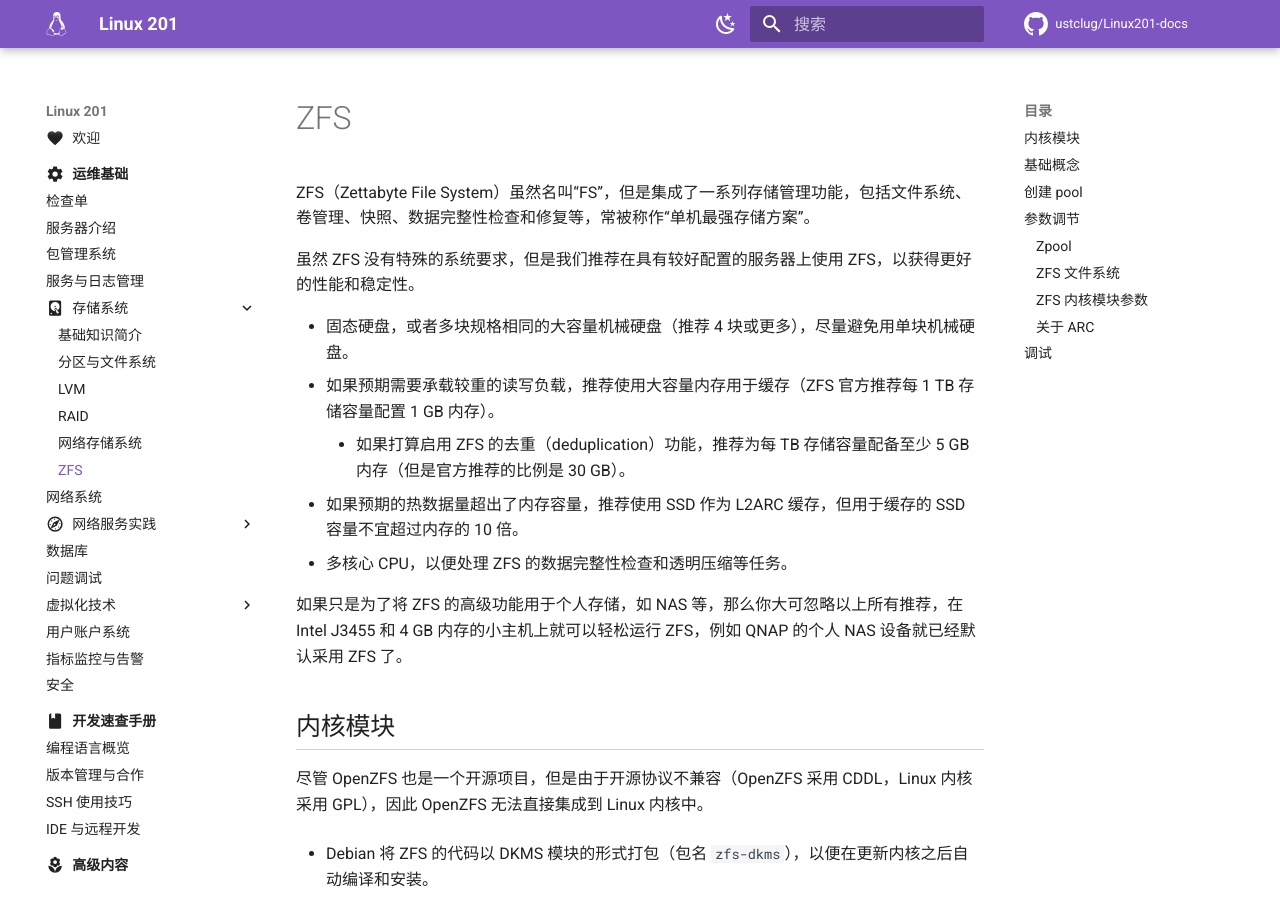
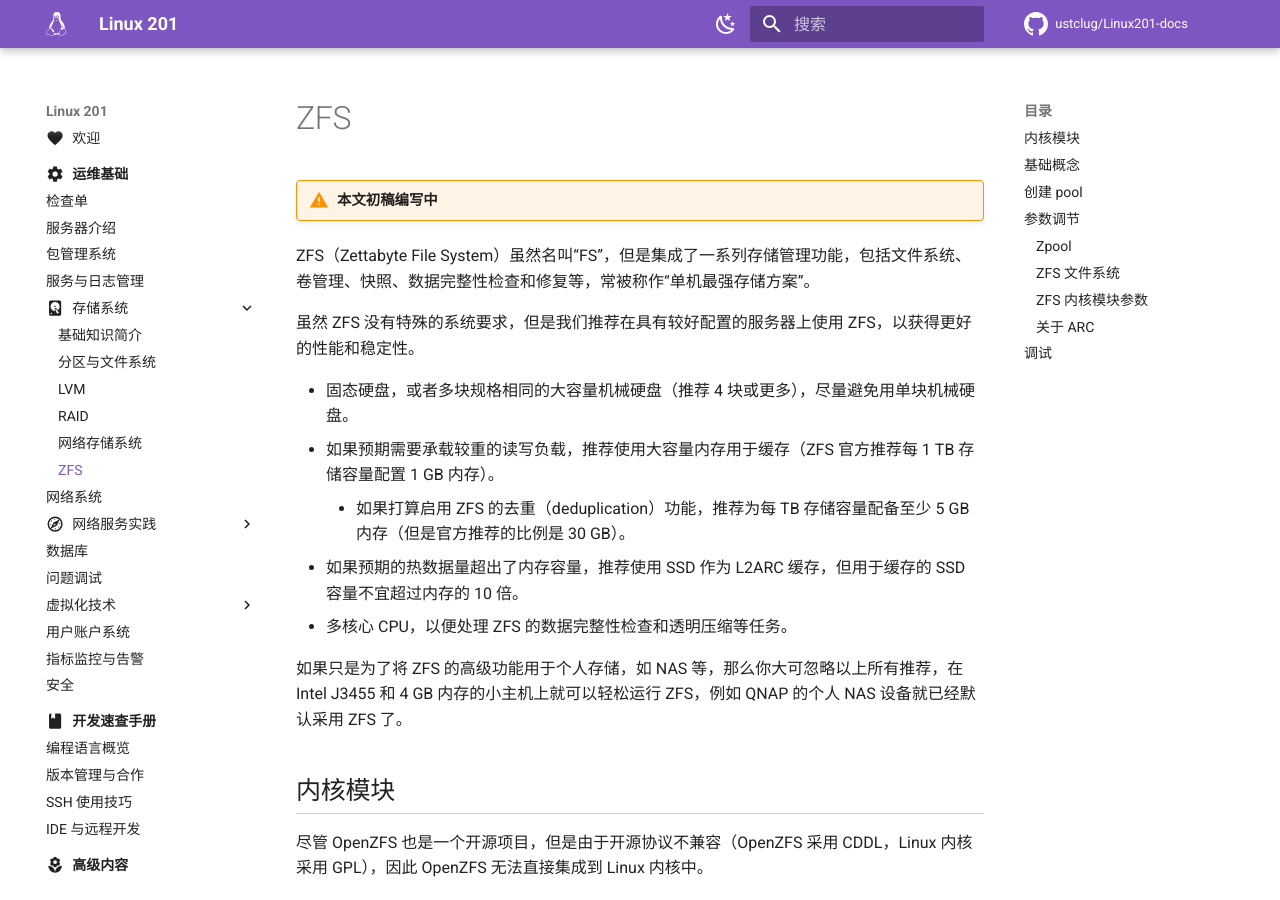
Before and after one commit to ustclug/Linux201-docs, an MkDocs documentation site: the page built from docs/ops/storage/zfs.md, in a window 1280 px wide and 900 px high. Built offline with MkDocs 1.6.1 and Material for MkDocs 9.7.7, drawn with Linux system fonts in a browser that asks for light colours; comment, search, counter and statistics services are not loaded.

Commit message:
ops/storage: add wip header for zfs

```diff
--- a/docs/ops/storage/zfs.md
+++ b/docs/ops/storage/zfs.md
@@ -1,4 +1,6 @@
 # ZFS
+
+!!! warning "本文初稿编写中"
 
 ZFS（Zettabyte File System）虽然名叫“FS”，但是集成了一系列存储管理功能，包括文件系统、卷管理、快照、数据完整性检查和修复等，常被称作“单机最强存储方案”。
 
```
